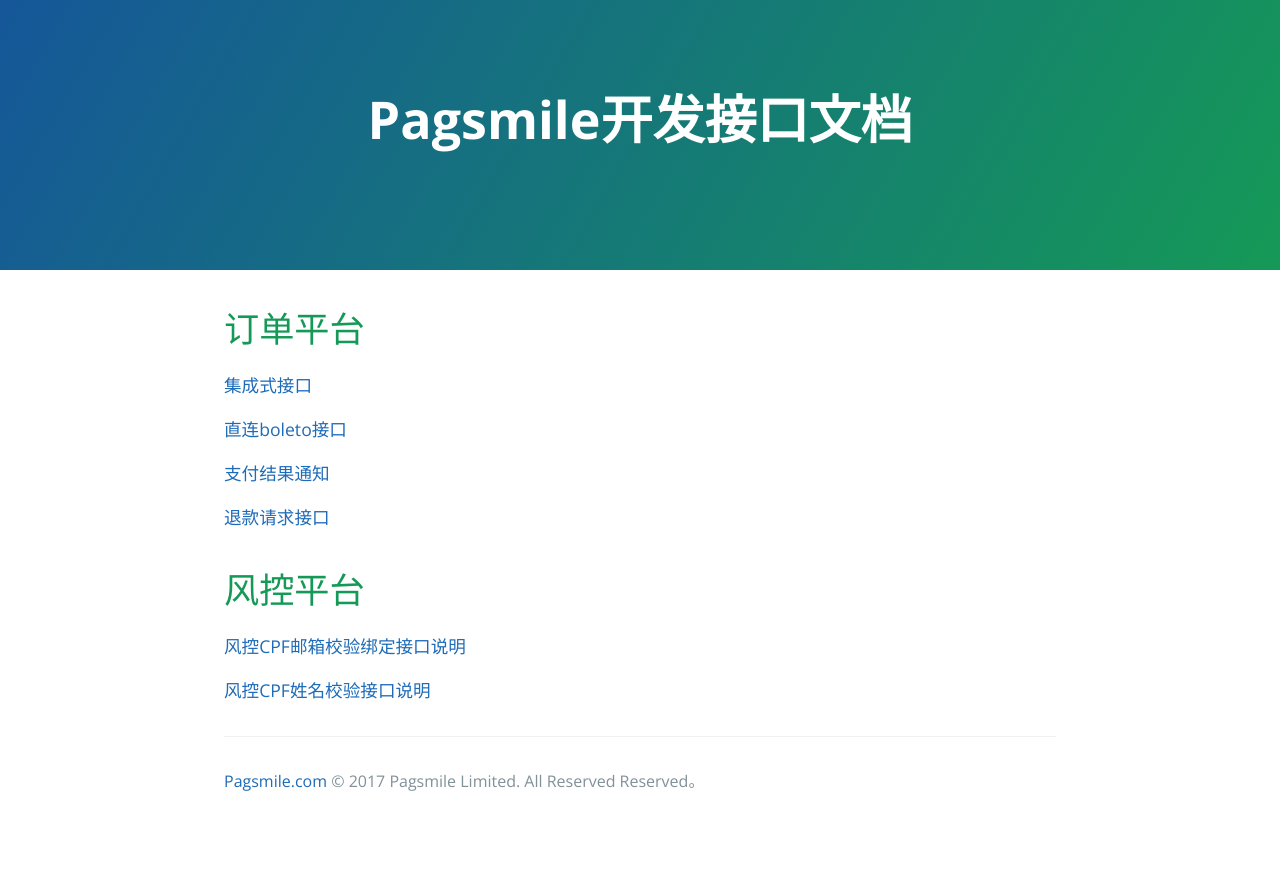
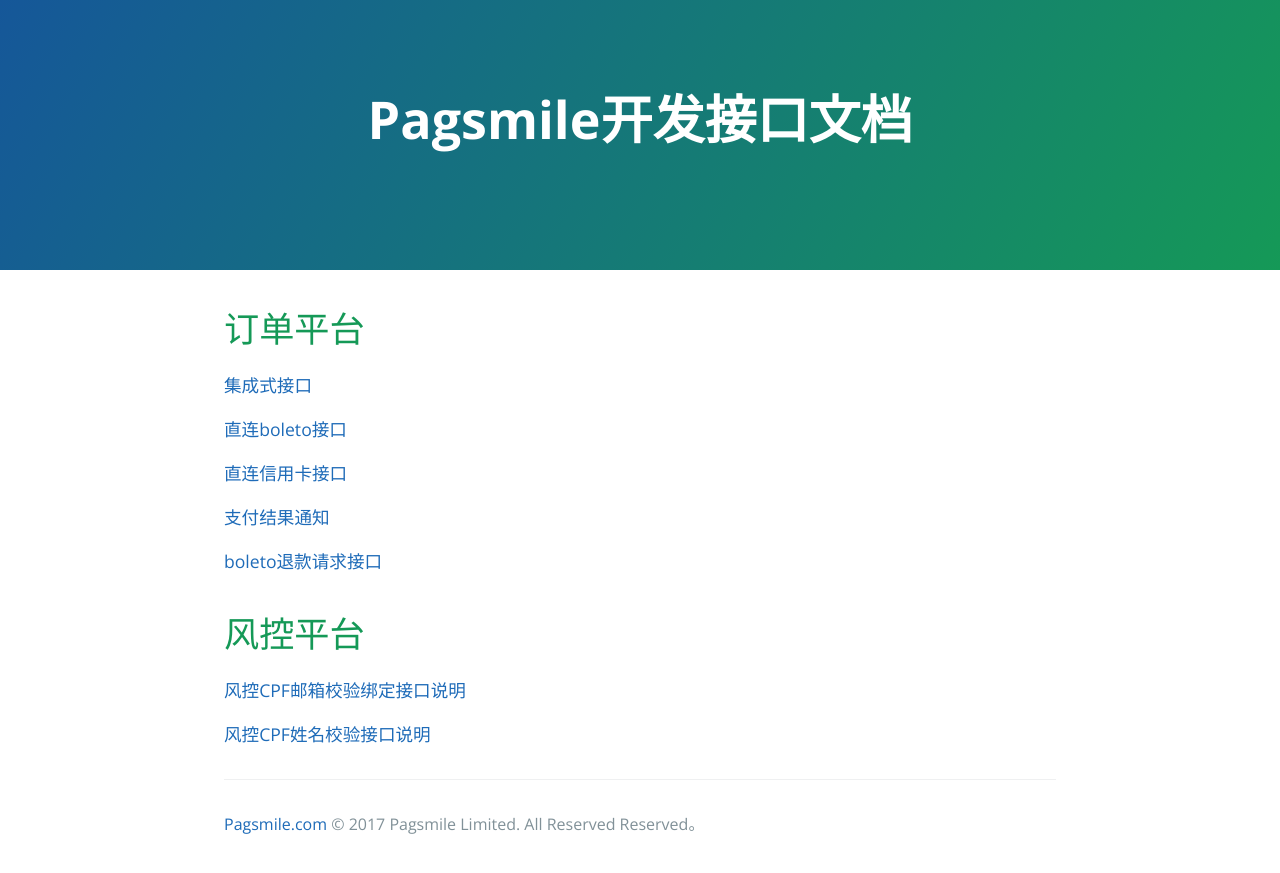
Before and after one commit to pagsmile/pagsmile.github.io, a Jekyll site: the page built from index.md, in a window 1280 px wide. Shown: the top 873 px of the page. Built offline with Jekyll 4.4.1, drawn with Linux system fonts in a browser that asks for light colours.

Commit message:
信用卡直接

```diff
--- a/index.md
+++ b/index.md
@@ -9,9 +9,11 @@ layout: default
 
 [直连boleto接口](api/DriectBoleto)
 
+[直连信用卡接口](api/DriectCreditCard)
+
 [支付结果通知](api/CallBack)
 
-[退款请求接口](api/RefundApply)
+[boleto退款请求接口](api/RefundApply)
 
 # [](#fcontrol)风控平台
 
```
